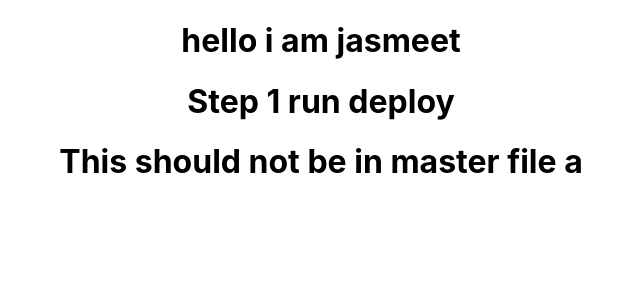
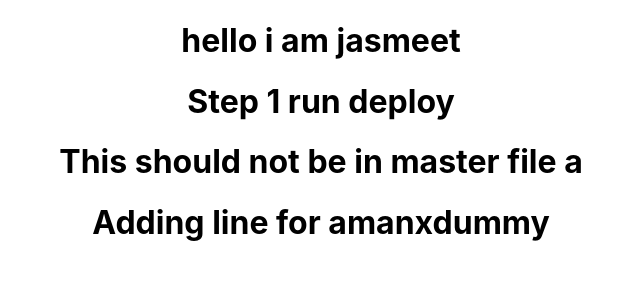
Before and after one commit to amanjatx/netyforms-repo, a React (Create React App) app: page / in a window 1280 px wide. Shown: the top 300 px of the page, without its empty margins (319-959 px from the left). Built offline with nearby package versions, Linux system fonts and the light colour scheme.

Commit message:
adding new line

```diff
--- a/src/App.js
+++ b/src/App.js
@@ -6,6 +6,7 @@ function App() {
       <h1> hello i am jasmeet </h1>
       <h1>Step 1 run deploy </h1> {/* this is a comment*/}
       <h1>This should not be in master file a</h1>
+      <h1>Adding line for amanxdummy</h1>
     </div>
   );
 }
```
